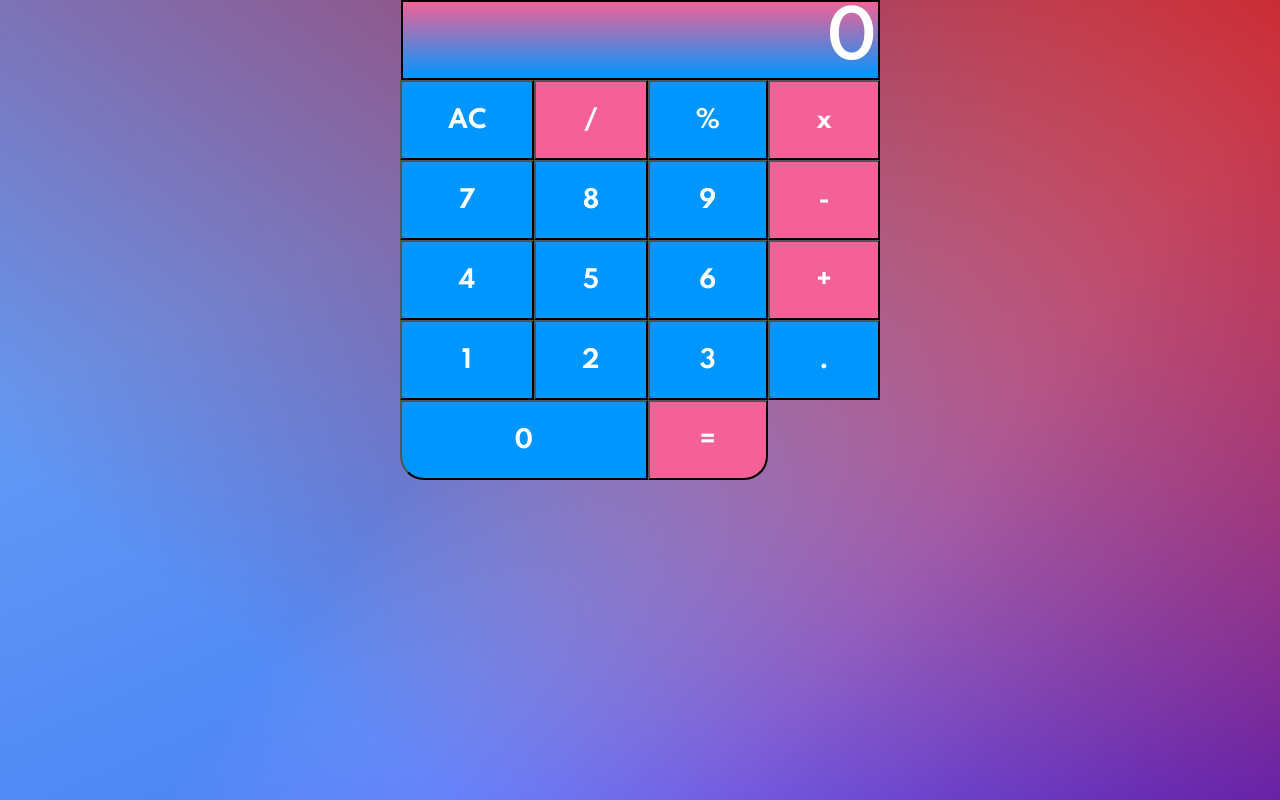
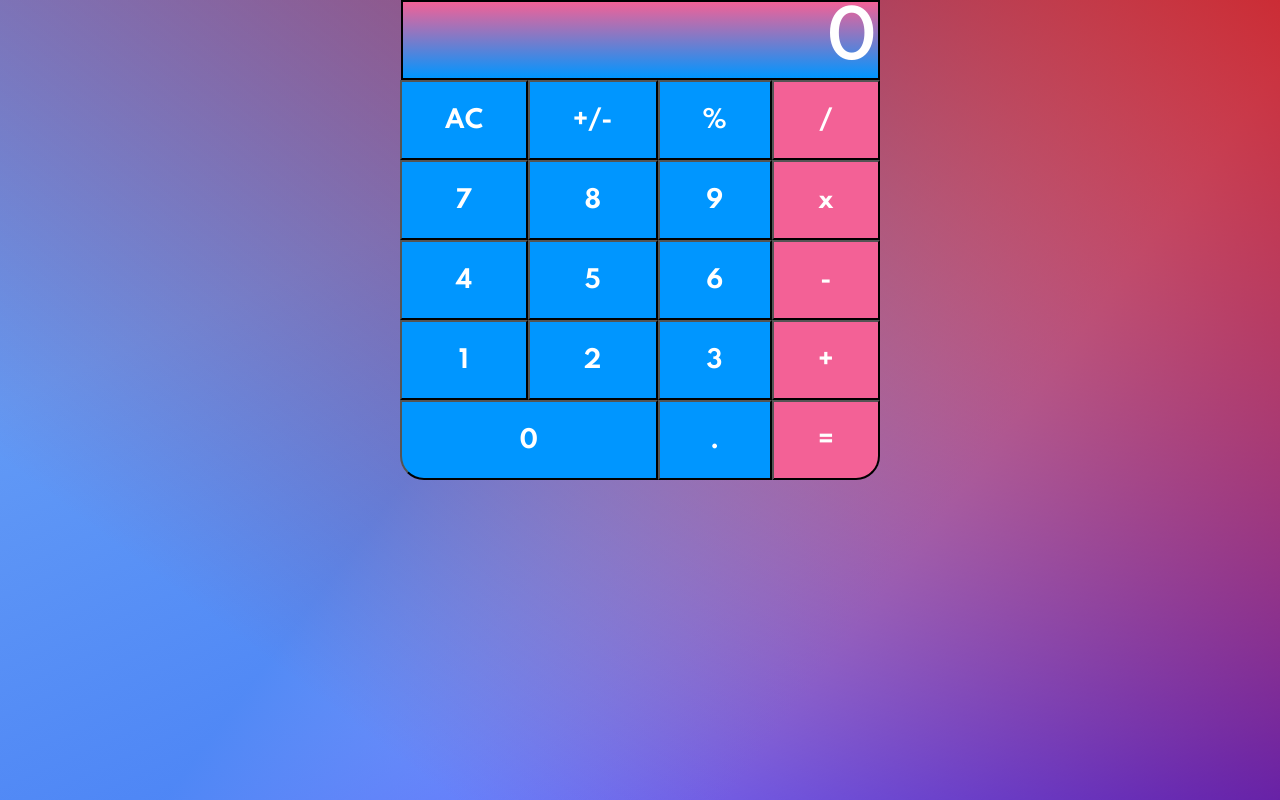
Before and after one commit to JoseBorbon/calculator-app, a React (Create React App) app: page / in a window 1280 px wide. Built offline with nearby package versions, Linux system fonts and the light colour scheme.

Commit message:
passed down function to operations from parent

```diff
--- a/src/Operations.jsx
+++ b/src/Operations.jsx
@@ -5,14 +5,13 @@ const Operations = ({
   convertDecimal,
   onEquals,
   setOnEquals,
+  negate,
 }) => {
   const handleOps = (evt) => {
-    //if Op is not defined
     if (!currOp) {
       setCurrOp(evt.target.value);
       return;
     }
-    //if onEquals is currently true, set to false and change operation
     if (onEquals === true) {
       setOnEquals(false);
       setCurrOp(evt.target.value);
@@ -31,8 +30,18 @@ const Operations = ({
     calculate();
   };
 
+  const handleNegate = () => {
+    negate();
+  };
+
   return (
     <>
+      <input
+        className="negate"
+        type="button"
+        value="+/-"
+        onClick={() => handleNegate()}
+      />
       <input
         className="two-op"
         type="button"
```
